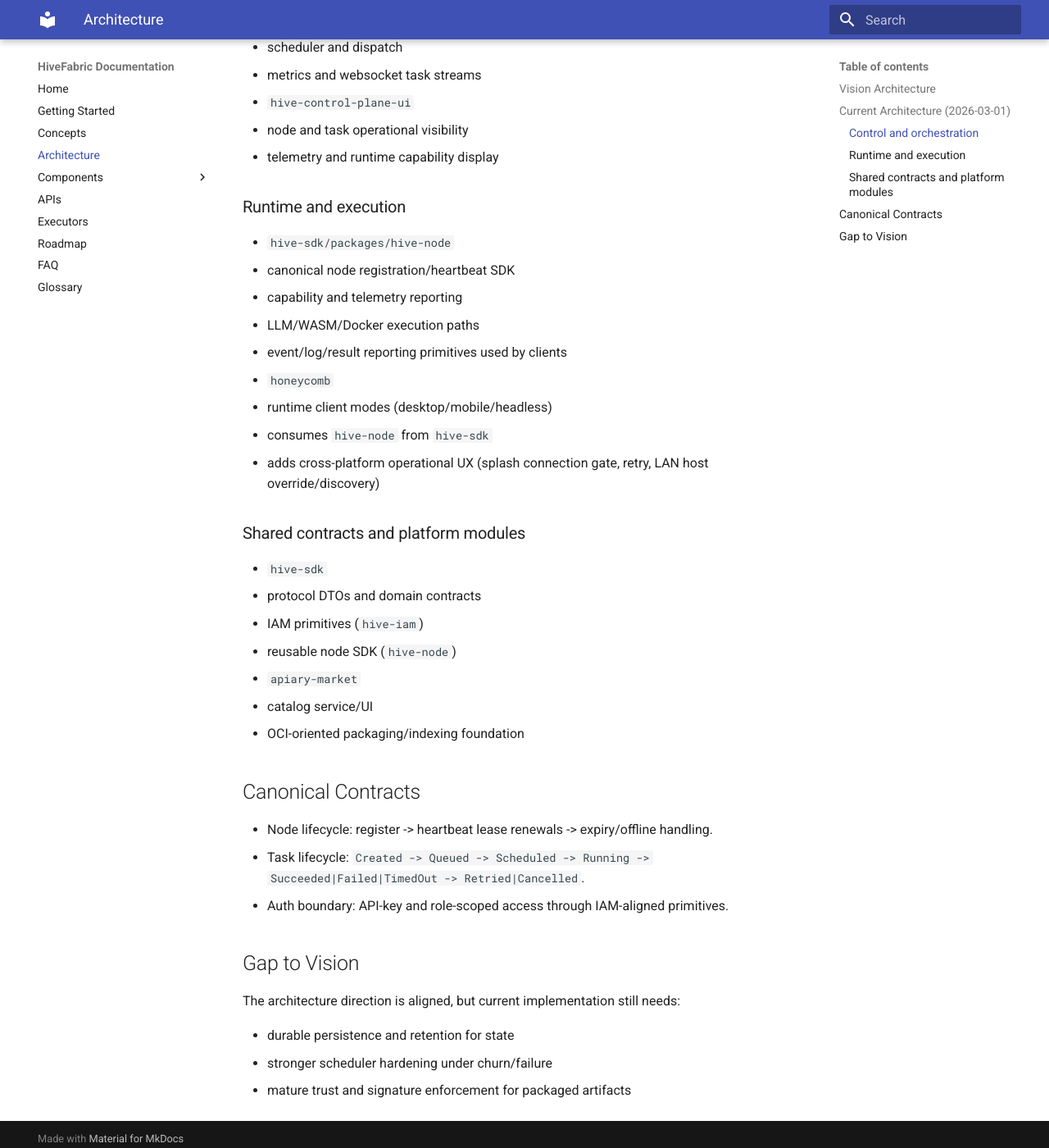
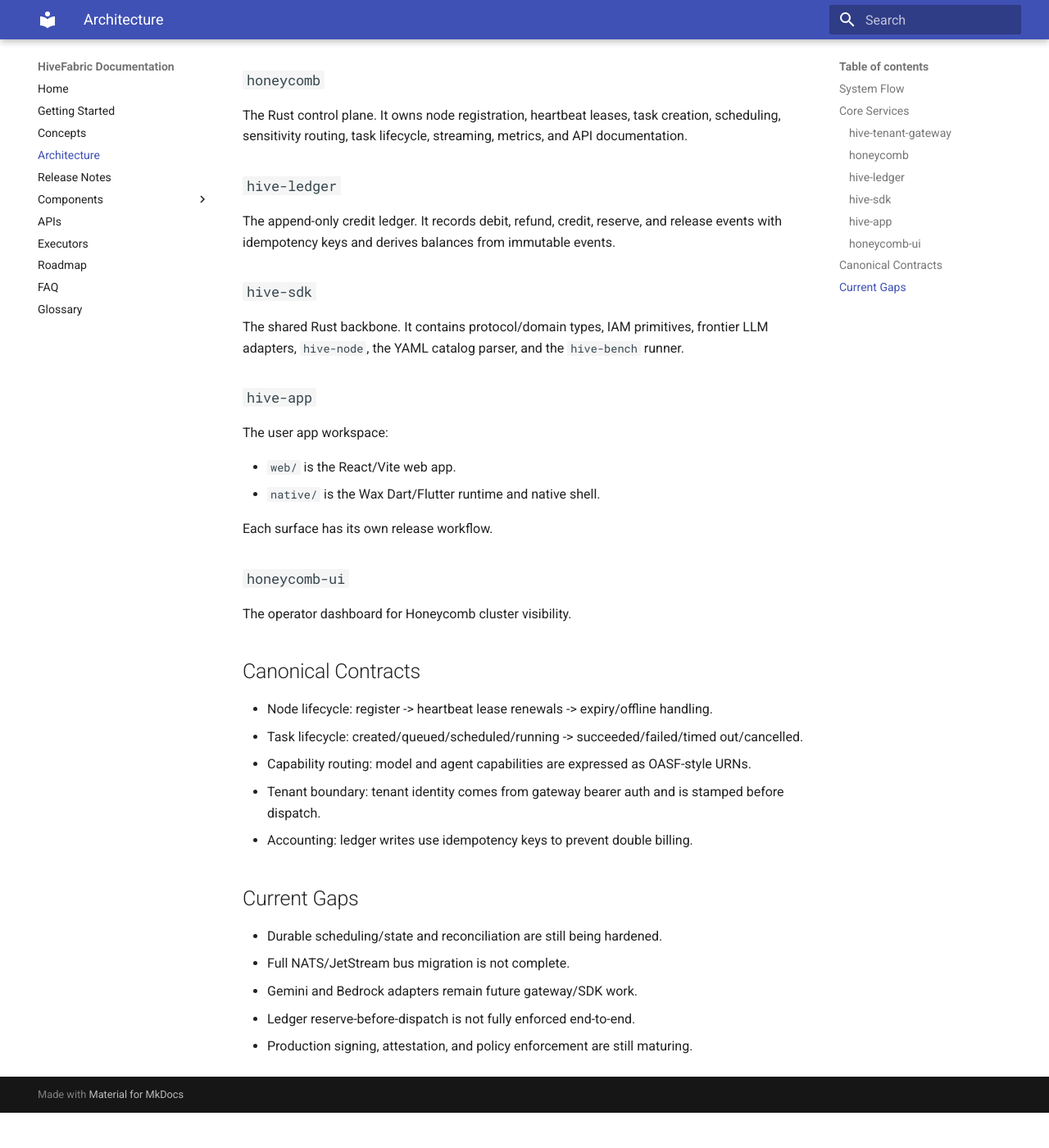
Before and after one commit to hivefabric/.github, an MkDocs documentation site: the page built from docs/public/architecture.md, in a window 1280 px wide and 1400 px high, scrolled down 625 px. Shown: the whole window at 82% size. Built offline with MkDocs 1.6.1 and Material for MkDocs 9.7.7, drawn with Linux system fonts in a browser that asks for light colours; after the commit the page ends 1982 px from its top, so only the background shows below that; some of the changed text lies outside the part shown.

Commit message:
docs: refresh public repo map and release notes

````diff
--- a/docs/mkdocs.yml
+++ b/docs/mkdocs.yml
@@ -10,13 +10,17 @@ nav:
   - Getting Started: getting-started.md
   - Concepts: concepts.md
   - Architecture: architecture.md
+  - Release Notes: release-notes.md
   - Components:
-      - Control Plane Service: components/control-plane-service.md
+      - Honeycomb Control Plane: components/control-plane-service.md
       - Control Plane UI: components/control-plane-ui.md
+      - Hive App: components/hive-app.md
+      - Tenant Gateway: components/hive-tenant-gateway.md
+      - MCP Gateway: components/hive-mcp-gateway.md
+      - Hive Ledger: components/hive-ledger.md
+      - Hive Models: components/hive-models.md
+      - Hive SDK: components/hive-sdk.md
       - Comb Node Runtime: components/comb-node.md
-      - Hive SDK: components/hive-sdk.md
-      - Apiary Market: components/apiary-market.md
-      - Honeycomb Runtime: components/honeycomb-runtime.md
   - APIs: apis.md
   - Executors: executors.md
   - Roadmap: roadmap.md
--- a/docs/public/architecture.md
+++ b/docs/public/architecture.md
@@ -1,63 +1,64 @@
 # Architecture Overview
 
-## Vision Architecture
+## System Flow
 
-Target architecture is a distributed fabric with:
+```text
+Customer or Hive app
+        |
+        v
+hive-tenant-gateway
+        |
+        v
+honeycomb control plane
+        |
+        +--> hive-ledger
+        |
+        +--> comb nodes via hive-sdk / Wax native runtime
+```
 
-- a control plane for policy, scheduling, state, and observability
-- runtime nodes on heterogeneous devices
-- shared contracts and identity boundaries
-- marketplace packaging/distribution for reusable agent capabilities
+## Core Services
 
-## Current Architecture (2026-03-01)
+### `hive-tenant-gateway`
 
-### Control and orchestration
+The public multi-tenant BYO-LLM gateway. It authenticates tenants, stores tenant LLM provider configuration, exposes MCP-equivalent tools, can run a gateway-managed orchestration loop, and forwards work to Honeycomb.
 
-- `hive-control-plane/service`
-  - node registry
-  - lease-based heartbeat model
-  - task lifecycle/state transitions
-  - scheduler and dispatch
-  - metrics and websocket task streams
+### `honeycomb`
 
-- `hive-control-plane-ui`
-  - node and task operational visibility
-  - telemetry and runtime capability display
+The Rust control plane. It owns node registration, heartbeat leases, task creation, scheduling, sensitivity routing, task lifecycle, streaming, metrics, and API documentation.
 
-### Runtime and execution
+### `hive-ledger`
 
-- `hive-sdk/packages/hive-node`
-  - canonical node registration/heartbeat SDK
-  - capability and telemetry reporting
-  - LLM/WASM/Docker execution paths
-  - event/log/result reporting primitives used by clients
+The append-only credit ledger. It records debit, refund, credit, reserve, and release events with idempotency keys and derives balances from immutable events.
 
-- `honeycomb`
-  - runtime client modes (desktop/mobile/headless)
-  - consumes `hive-node` from `hive-sdk`
-  - adds cross-platform operational UX (splash connection gate, retry, LAN host override/discovery)
+### `hive-sdk`
 
-### Shared contracts and platform modules
+The shared Rust backbone. It contains protocol/domain types, IAM primitives, frontier LLM adapters, `hive-node`, the YAML catalog parser, and the `hive-bench` runner.
 
-- `hive-sdk`
-  - protocol DTOs and domain contracts
-  - IAM primitives (`hive-iam`)
-  - reusable node SDK (`hive-node`)
+### `hive-app`
 
-- `apiary-market`
-  - catalog service/UI
-  - OCI-oriented packaging/indexing foundation
+The user app workspace:
+
+- `web/` is the React/Vite web app.
+- `native/` is the Wax Dart/Flutter runtime and native shell.
+
+Each surface has its own release workflow.
+
+### `honeycomb-ui`
+
+The operator dashboard for Honeycomb cluster visibility.
 
 ## Canonical Contracts
 
 - Node lifecycle: register -> heartbeat lease renewals -> expiry/offline handling.
-- Task lifecycle: `Created -> Queued -> Scheduled -> Running -> Succeeded|Failed|TimedOut -> Retried|Cancelled`.
-- Auth boundary: API-key and role-scoped access through IAM-aligned primitives.
+- Task lifecycle: created/queued/scheduled/running -> succeeded/failed/timed out/cancelled.
+- Capability routing: model and agent capabilities are expressed as OASF-style URNs.
+- Tenant boundary: tenant identity comes from gateway bearer auth and is stamped before dispatch.
+- Accounting: ledger writes use idempotency keys to prevent double billing.
 
-## Gap to Vision
+## Current Gaps
 
-The architecture direction is aligned, but current implementation still needs:
-
-- durable persistence and retention for state
-- stronger scheduler hardening under churn/failure
-- mature trust and signature enforcement for packaged artifacts
+- Durable scheduling/state and reconciliation are still being hardened.
+- Full NATS/JetStream bus migration is not complete.
+- Gemini and Bedrock adapters remain future gateway/SDK work.
+- Ledger reserve-before-dispatch is not fully enforced end-to-end.
+- Production signing, attestation, and policy enforcement are still maturing.
````
Also changed, not shown: docs/public/components/apiary-market.md (deleted, +0 -15 lines), docs/public/components/hive-app.md (added, +17 -0 lines), docs/public/components/hive-ledger.md (added, +14 -0 lines), docs/public/components/hive-mcp-gateway.md (added, +14 -0 lines), docs/public/components/hive-models.md (added, +10 -0 lines), docs/public/components/hive-tenant-gateway.md (added, +16 -0 lines), docs/public/components/honeycomb-runtime.md (deleted, +0 -22 lines), docs/public/index.md (+18 -22 lines), docs/public/release-notes.md (added, +15 -0 lines).
